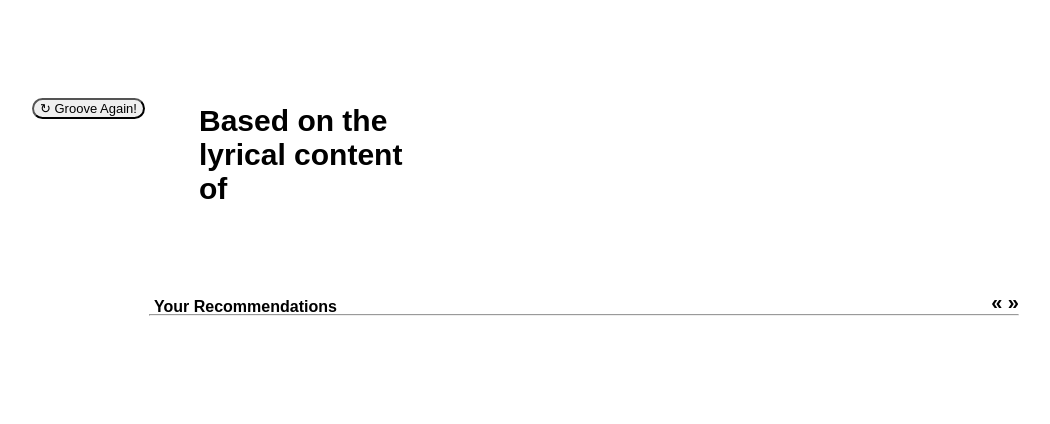
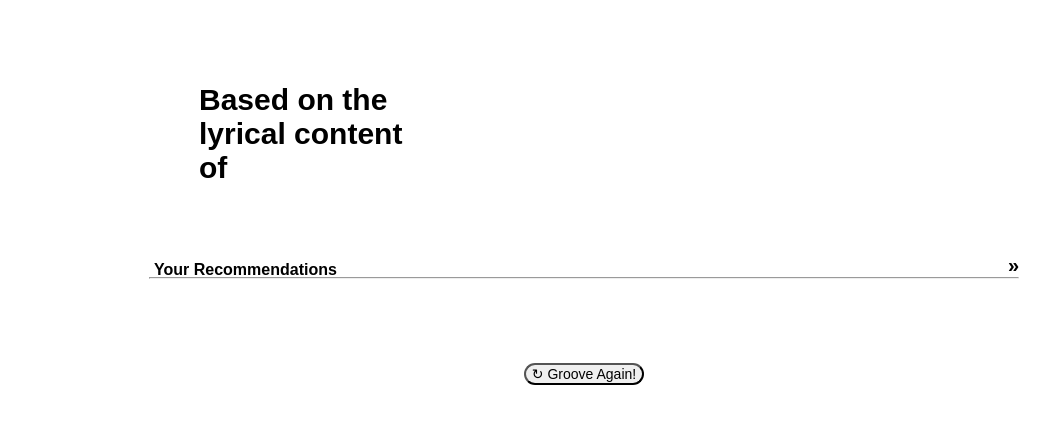
Before and after one commit to teresaibarra/groover, a Flask app: template application/templates/recommendations.html in a window 1280 px wide. Shown: the top 424 px of the page, without its empty margins (56-1106 px from the left). Run offline with Flask 2, Linux system fonts and the light colour scheme; the template is opened without the code that fills it, so the values that code supplies are empty; some web fonts are replaced.

Commit message:
fixed #2

```diff
--- a/application/static/css/recommendations.css
+++ b/application/static/css/recommendations.css
@@ -6,7 +6,7 @@ rbox {
     display: block;
     margin-left: auto;
     margin-right: auto;
-    margin-top: -90px;
+    margin-top: 0px;
 }
 tbox {
     text-align: left;
--- a/application/templates/recommendations.html
+++ b/application/templates/recommendations.html
@@ -11,7 +11,6 @@
         <link rel="icon" type="image/png" href="{{ url_for('static', filename='css/ruby_doo.png') }}">
     </head>
     <body>
-        <a href="/" style="margin-left: 80px"><button style="font-size: 13px; border-radius: 24px; margin-top: 90px; display:inline-block;">&#x21BB; Groove Again!</button></a>
         <rbox>
             <ul>
             <div class="row">
@@ -49,8 +48,8 @@
                 </p></div>
             </div>
 
-            <p style="font-size:16px;text-align:left; margin-bottom: -8px;margin-left: 5px; font-weight: 900;">Your Recommendations</p>
-            <p style="font-size:20px;text-align:right; margin-top:-25px; margin-bottom: -8px;margin-left: 5px; font-weight: 900;">&laquo; &raquo;
+            <p style="font-size:16px;text-align:left; margin-bottom: -8px;margin-left: 5px; font-weight: 900; margin-top:0px">Your Recommendations</p>
+            <p style="font-size:20px;text-align:right; margin-top:-25px; margin-bottom: -8px;margin-left: 5px; font-weight: 900;"> &raquo;
             </p>
             <hr>
             <div class="scrollmenu">
@@ -80,6 +79,7 @@
             -->
             </div>
             </ul>
+            <a href="/"><button style="font-size: 14px; border-radius: 24px; outline:none; margin-top:-15px">&#x21BB; Groove Again!</button></a>
         </rbox>
     </body>
 </html>
--- a/application/templates/whoops.html
+++ b/application/templates/whoops.html
@@ -21,8 +21,7 @@
         {% endfor %}
         {% endwith %}
         <br>
-        <a href="/"><button style="font-size: 13px; border-radius: 24px;">&#x21BB; Groove Again?</button></a>
-        (redirecting in a few seconds...)
+        <a href="/"><button style="font-size: 13px; border-radius: 24px; outline:none">&#x21BB; Groove Again?</button></a><br>
     </sbox>
 
     </body>
```
